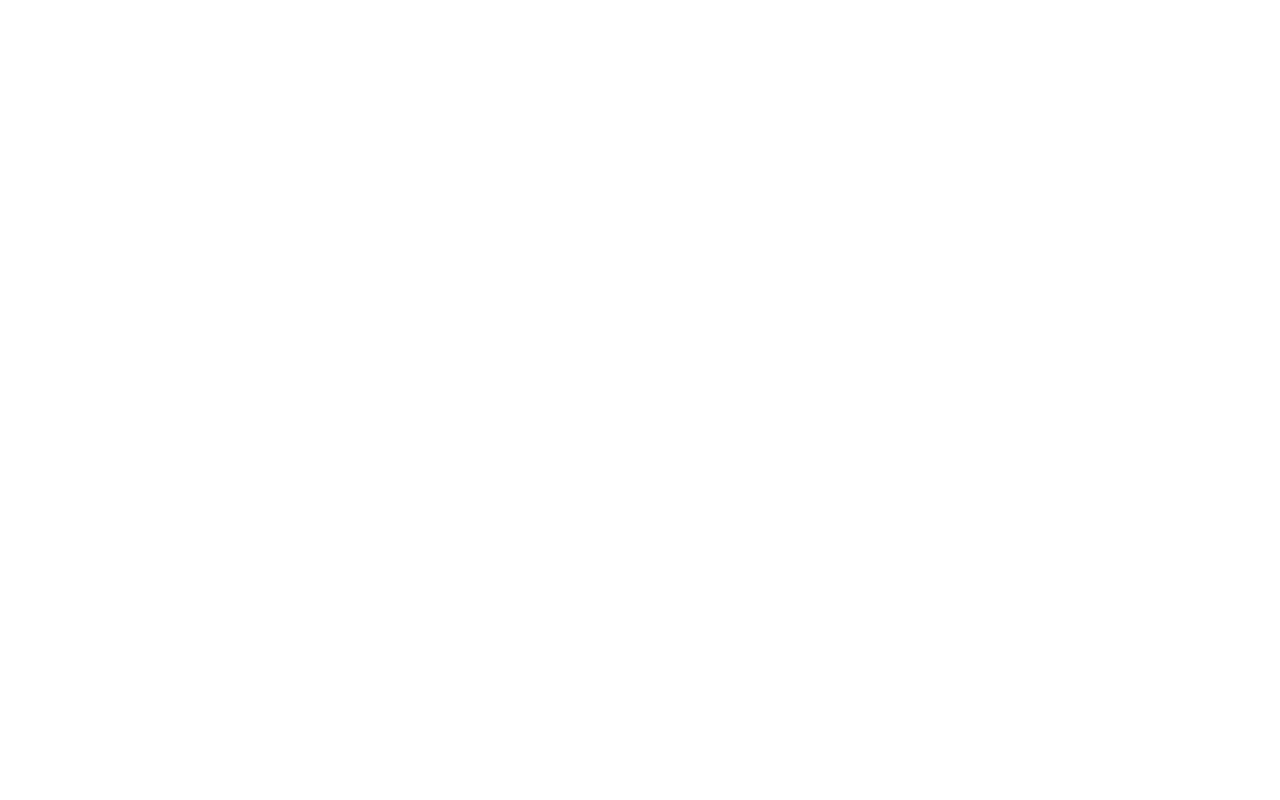
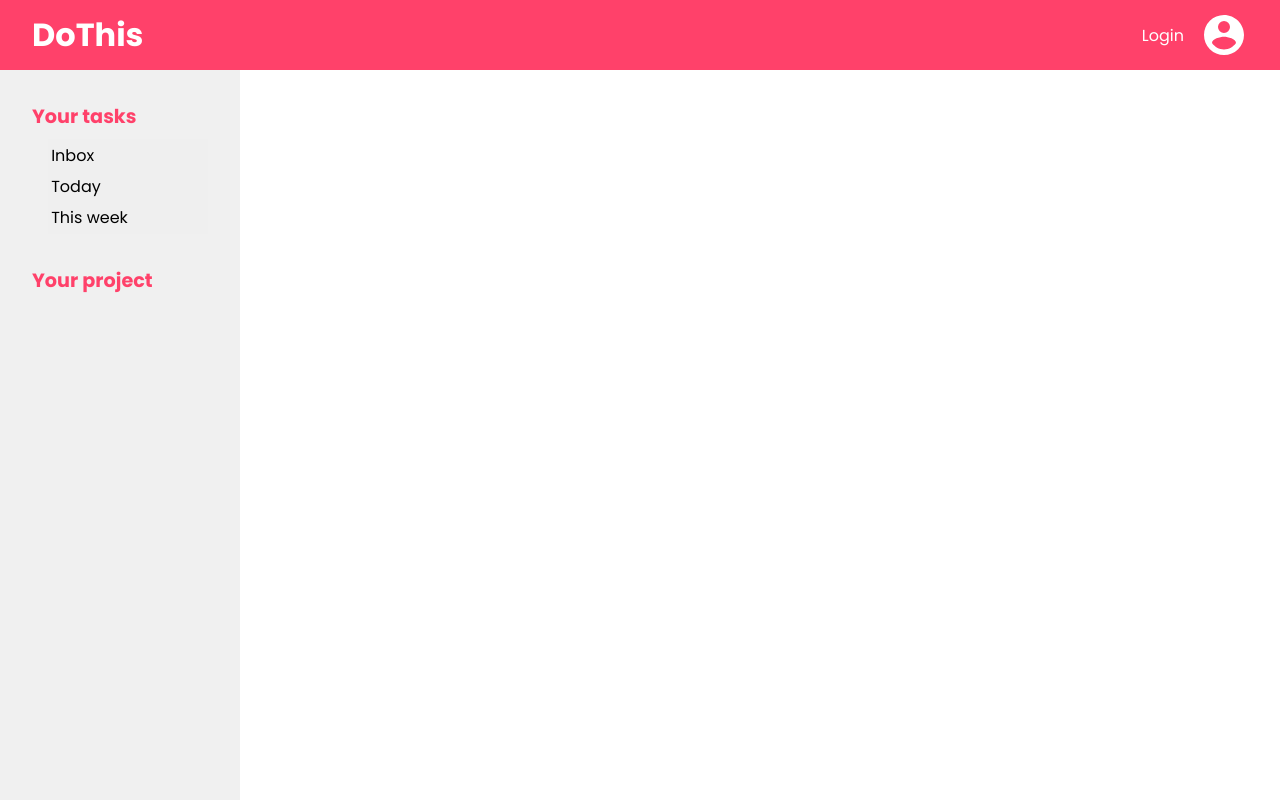
Before and after one commit to Buh90/todo-list-project, a website built with webpack: page src/index.html in a window 1280 px wide. Built offline with nearby package versions, Linux system fonts and the light colour scheme.

Commit message:
Update project

```diff
--- a/src/index.html
+++ b/src/index.html
@@ -6,6 +6,29 @@
     <title>Dothis</title>
   </head>
   <body>
-    <div class="container"></div>
+    <div class="container">
+      <header>
+        <h1>DoThis</h1>
+        <p class="login">Login</p>
+        <svg xmlns="http://www.w3.org/2000/svg" viewBox="0 0 24 24" fill="#fff">
+          <title>account-circle</title>
+          <path
+            d="M12,19.2C9.5,19.2 7.29,17.92 6,16C6.03,14 10,12.9 12,12.9C14,12.9 17.97,14 18,16C16.71,17.92 14.5,19.2 12,19.2M12,5A3,3 0 0,1 15,8A3,3 0 0,1 12,11A3,3 0 0,1 9,8A3,3 0 0,1 12,5M12,2A10,10 0 0,0 2,12A10,10 0 0,0 12,22A10,10 0 0,0 22,12C22,6.47 17.5,2 12,2Z"
+          />
+        </svg>
+      </header>
+      <div class="main-container">
+        <aside>
+          <p class="aside-title">Your tasks</p>
+          <div class="tasks-nav">
+            <button class="nav-button">Inbox</button>
+            <button class="nav-button">Today</button>
+            <button class="nav-button">This week</button>
+          </div>
+          <p class="aside-title">Your project</p>
+        </aside>
+        <main></main>
+      </div>
+    </div>
   </body>
 </html>
--- a/src/index.js
+++ b/src/index.js
@@ -1,3 +1 @@
 import "./style.css";
-
-const title = document.querySelector("h1");
--- a/src/style.css
+++ b/src/style.css
@@ -1,3 +1,11 @@
+@import url("https://fonts.googleapis.com/css2?family=Poppins:ital,wght@0,400;0,700;1,400;1,700&display=swap");
+
+:root {
+  --pink-color: rgb(255, 65, 106);
+  --light-grey-color: rgb(240, 240, 240);
+  --white-color: rgb(255, 255, 255);
+}
+
 * {
   margin: 0;
   padding: 0;
@@ -5,4 +13,59 @@
 }
 
 body {
+  font-family: "Poppins", sans-serif;
 }
+
+header {
+  background-color: var(--pink-color);
+  padding: 0.7rem 2rem;
+  display: flex;
+  align-items: center;
+  color: rgb(255, 255, 255);
+}
+
+h1 {
+  margin-right: auto;
+}
+
+.login {
+  cursor: pointer;
+}
+
+header svg {
+  height: 3rem;
+  margin-left: 1rem;
+}
+
+.main-container {
+  display: grid;
+  grid-template-columns: 15rem 1fr;
+}
+
+aside {
+  min-height: calc(100vh - 4.4rem);
+  background-color: var(--light-grey-color);
+  padding: 2rem;
+}
+
+.aside-title {
+  font-weight: 700;
+  font-size: 1.2rem;
+  color: var(--pink-color);
+  margin-bottom: 0.5rem;
+}
+
+.tasks-nav {
+  display: flex;
+  flex-direction: column;
+  margin-bottom: 2rem;
+}
+
+.nav-button {
+  border: none;
+  font-family: "Poppins", sans-serif;
+  text-align: left;
+  margin-left: 1rem;
+  padding: 0.2rem;
+  font-size: 1rem;
+}
```
